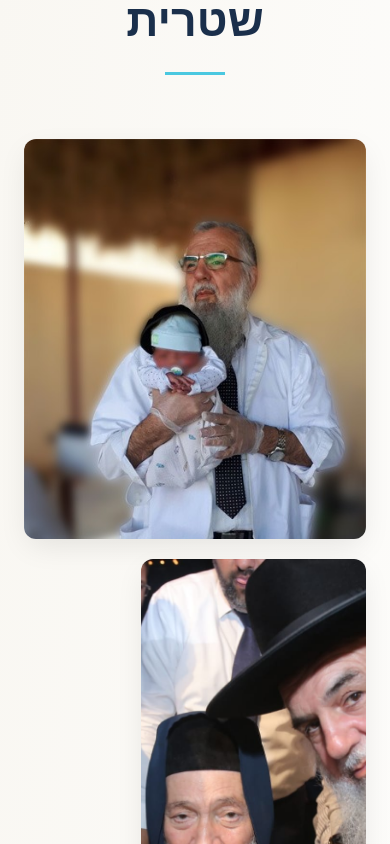
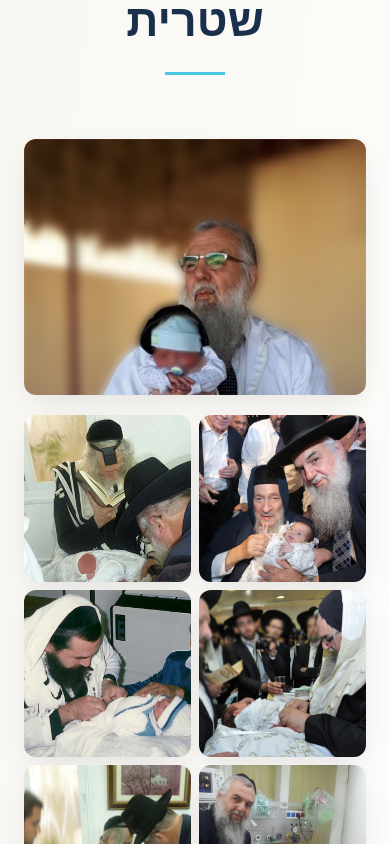
Before and after one commit to AguiarGonzalo/brit-tziyon-website, a React (Vite) app: page / in a window 390 px wide. Shown: the part 1000-1844 px from the top of the page. Built offline with nearby package versions, Linux system fonts and the light colour scheme.

Commit message:
fix: uniform image sizes on mobile in About gallery

```diff
--- a/src/components/About.css
+++ b/src/components/About.css
@@ -236,12 +236,23 @@ strong {
         flex-direction: row;
         display: grid;
         grid-template-columns: repeat(3, 1fr);
+        grid-auto-rows: auto;
         height: auto;
         gap: 10px;
     }
 
+    /* En tablet, todos los items del sub-grid con el mismo tamaño */
+    .gallery-sub-grid .img-card,
+    .gallery-sub-grid .img-card:nth-last-child(1),
+    .gallery-sub-grid .img-card:nth-last-child(2) {
+        grid-column: span 1;
+        aspect-ratio: 1 / 1;
+        height: auto;
+    }
+
     .main-img-large {
-        height: 400px;
+        height: auto;
+        aspect-ratio: 4 / 3;
     }
 
     .about-text-container {
@@ -255,15 +266,39 @@ strong {
 }
 
 @media (max-width: 600px) {
+    .about-gallery-grid {
+        flex-direction: column;
+        height: auto;
+    }
+
+    .gallery-main-col {
+        width: 100%;
+    }
+
+    .main-img-large {
+        height: auto;
+        aspect-ratio: 4 / 3;
+        width: 100%;
+    }
+
     .gallery-sub-grid {
         display: grid;
-        grid-template-columns: repeat(3, 1fr);
+        grid-template-columns: repeat(2, 1fr);
+        grid-auto-rows: auto;
         height: auto;
         gap: 8px;
     }
 
+    /* Todos los items del sub-grid: mismo tamaño, 1 columna cada uno */
+    .gallery-sub-grid .img-card,
+    .gallery-sub-grid .img-card:nth-last-child(1),
+    .gallery-sub-grid .img-card:nth-last-child(2) {
+        grid-column: span 1;
+        aspect-ratio: 1 / 1;
+        height: auto;
+    }
+
     .sub-row {
         display: contents;
-        /* Flattens the flex rows into the grid */
     }
 }
```
